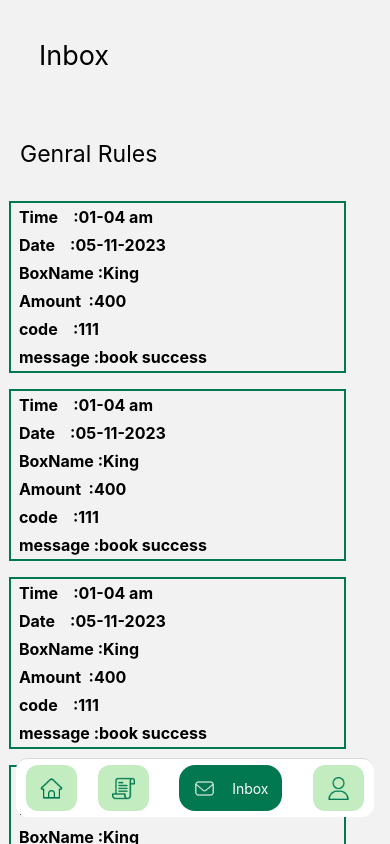
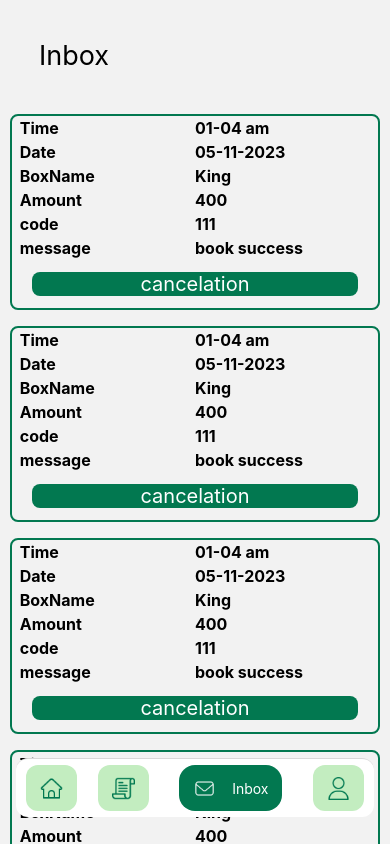
Before and after one commit to sdsahdev/Joker_admin, a React Native app: screen /Inbox in a window 390 px wide. Built offline with nearby package versions, Linux system fonts and the light colour scheme.

Commit message:
cancle 1 final

```diff
--- a/App.js
+++ b/App.js
@@ -20,6 +20,7 @@ import BottomTab from './BottomTab';
 import BoxeItems from './Components/BoxeItems';
 import DetailsCompo from './Components/DetailsCompo';
 import Otp from './src/Otp';
+import Cancel from './Components/Cancel';
 
 const Tab = createBottomTabNavigator();
 const Stack = createStackNavigator();
@@ -38,6 +39,7 @@ const App = () => {
         <Stack.Screen name="Inbox" component={Inbox} />
         <Stack.Screen name="DetailsCompo" component={DetailsCompo} />
         <Stack.Screen name="loginSceen" component={loginSceen} />
+        <Stack.Screen name="Cancel" component={Cancel} />
         <Stack.Screen name="Otp" component={Otp} />
 
       </Stack.Navigator>
--- /dev/null
+++ b/Components/Cancel.js
@@ -0,0 +1,94 @@
+import React, { useEffect, useState } from 'react';
+import TopHeader from '../Components/TopHeader'
+import { SafeAreaView } from 'react-native-safe-area-context'
+import {
+    widthPercentageToDP as wp,
+    heightPercentageToDP as hp,
+} from 'react-native-responsive-screen';
+import {
+    View,
+    StyleSheet,
+    Text,
+    FlatList,
+    TouchableOpacity,
+    Image,
+} from 'react-native';
+import imagesClass from '../asserts/imagepath';
+import { ScrollView } from 'react-native-gesture-handler';
+const Cancel = () => {
+
+    const Refunds = [
+        { id: '1', rule: 'Users can cancel their booking up to 48 hours before the scheduled booking time to be eligible for a refund.' },
+        { id: '2', rule: 'If a user cancels their booking within 48 hours before the scheduled booking time, no refund will be provided.' },
+        { id: '3', rule: 'If a user cancels their booking before 48 hours of the scheduled booking time, they will be eligible for a refund of 80% of the booking price.' },
+        { id: '4', rule: 'Users must initiate the refund request through the app.' },
+        { id: '5', rule: 'Upon successful refund request, the refund amount will be processed within some working days.' },
+        {
+            id: '6', rule: 'The refunded amount will be directly credited to the users bank account through the original payment method used for the booking.'
+        },
+        { id: '7', rule: 'No refund will be provided for cancellations made within 48 hours of the scheduled booking time.' },
+        { id: '8', rule: 'No refund will be provided for no-shows or late arrivals. Users must arrive on time for their booking.' },
+        { id: '9', rule: 'In case of any unforeseen circumstances or maintenance issues, the turf management reserves the right to cancel a booking.' },
+        { id: '10', rule: 'Users will be provided with a full refund if the cancellation is initiated by the turf management.' },
+        { id: '11', rule: 'In case of any dispute regarding refunds, users can contact our customer support team to resolve the issue.' },
+    ];
+    const renderItem = ({ item }) => (
+        <View style={styles.timeSlot}>
+            <Image
+                source={imagesClass.Arrow}
+                resizeMode='contain'
+                style={{ height: hp(1.5), alignSelf: 'center' }}
+            />
+            <Text style={styles.textLeft}>{item.rule}</Text>
+        </View>
+    );
+    return (
+        <SafeAreaView style={{ position: 'relative', marginBottom: hp(12), height: '100%' }}>
+            <View style={{ position: 'relative' }}>
+                <ScrollView >
+
+                    <View >
+                        <TopHeader name={"Cencle And Refund Policiy"} />
+                    </View>
+
+                    <View>
+
+                        <FlatList
+                            style={{ marginTop: hp(5), }}
+                            data={Refunds}
+                            showsVerticalScrollIndicator={false}
+                            keyExtractor={item => item.id}
+                            renderItem={renderItem}
+                        />
+
+                        <TouchableOpacity
+                            style={styles.btn}
+                            onPress={() => "cancle reqest"}
+                        >
+                            <Text style={styles.payment}>
+                                cancle You slot
+                            </Text>
+                        </TouchableOpacity>
+                    </View>
+                </ScrollView>
+
+            </View>
+
+        </SafeAreaView>
+    )
+}
+
+export default Cancel
+
+const styles = StyleSheet.create({
+    btn: { margin: wp(3), height: 40, flex: 1, marginBottom: hp(5) },
+    payment: { color: '#fff', backgroundColor: '#027850', flex: 1, textAlign: 'center', textAlignVertical: 'center', fontSize: wp(5), borderRadius: wp(2), },
+    timeSlot: {
+        flexDirection: 'row',
+        marginVertical: wp(2),
+        paddingHorizontal: wp(2),
+    }, textLeft: {
+        alignSelf: 'flex-start', textAlignVertical: 'top', verticalAlign: 'top', justifyContent: 'flex-start', flex: 1, flexWrap: 'wrap'
+
+    }
+})
--- a/Components/DetailsCompo.js
+++ b/Components/DetailsCompo.js
@@ -73,11 +73,19 @@ const DetailsCompo = ({ navigation }) => {
 
                 </SafeAreaView>
             </SafeAreaView>
-            <TouchableOpacity style={styles.bookbtn} onPress={() => navigation.navigate("DateTime")}>
-                <Text style={styles.booktxt}>
-                    Book Now
-                </Text>
-            </TouchableOpacity>
+            <View >
+
+                <TouchableOpacity style={styles.bookbtn} onPress={() => navigation.navigate("DateTime")}>
+                    <Text style={styles.booktxt}>
+                        Book Now
+                    </Text>
+                </TouchableOpacity>
+                <TouchableOpacity style={styles.bookbtn} onPress={() => navigation.navigate("DateTime")}>
+                    <Text style={styles.booktxt}>
+                        Book Now
+                    </Text>
+                </TouchableOpacity>
+            </View>
         </SafeAreaView >
 
 
--- a/src/DateTime.js
+++ b/src/DateTime.js
@@ -511,10 +511,10 @@ const DateTime = () => {
 export default DateTime;
 
 const styles = StyleSheet.create({
-  btn: { margin: wp(3), height: 40, flex: 1 },
   thiView: { margin: wp(10) },
   sendView: { flexWrap: 'wrap', flex: 1, justifyContent: 'center', alignSelf: 'center', marginTop: hp(4) },
   mainView: { flex: 1, marginBottom: hp(5), },
+  btn: { margin: wp(3), height: 40, flex: 1 },
   payment: { color: '#fff', backgroundColor: '#027850', flex: 1, textAlign: 'center', textAlignVertical: 'center', fontSize: wp(5), borderRadius: wp(2), },
 
 })
--- a/src/Inbox.js
+++ b/src/Inbox.js
@@ -16,7 +16,7 @@ import {
 import imagesClass from '../asserts/imagepath';
 import { ScrollView } from 'react-native-gesture-handler';
 
-const Inbox = () => {
+const Inbox = ({ navigation }) => {
     const rulesData = [
         { id: '0', message: 'book success', code: '111', date: '05-11-2023', time: '01-04 am', BoxName: 'King', amount: '400' },
         { id: '1', message: 'book success', code: '111', date: '05-11-2023', time: '01-04 am', BoxName: 'King', amount: '400' },
@@ -32,17 +32,48 @@ const Inbox = () => {
 
     const renderItem = ({ item }) => (
         <View style={styles.timeSlot}>
+            <View style={{ flexDirection: 'row', }}>
 
-            <Text style={styles.textLeft}>Time    :{item.time}</Text>
-            <Text style={styles.textLeft}>Date    :{item.date}</Text>
-            <Text style={styles.textLeft}>BoxName :{item.BoxName}</Text>
-            <Text style={styles.textLeft}>Amount  :{item.amount}</Text>
-            <Text style={styles.textLeft}>code    :{item.code}</Text>
-            <Text style={styles.textLeft}>message :{item.message}</Text>
+                <Text style={styles.textLeft}>Time</Text>
+                <Text style={styles.textLeft}>{item.time}</Text>
+            </View>
+            <View style={{ flexDirection: 'row' }}>
+
+                <Text style={styles.textLeft}>Date</Text>
+                <Text style={styles.textLeft}>{item.date}</Text>
+            </View>
+            <View style={{ flexDirection: 'row' }}>
+
+                <Text style={styles.textLeft}>BoxName</Text>
+                <Text style={styles.textLeft}>{item.BoxName}</Text>
+            </View>
+            <View style={{ flexDirection: 'row' }}>
+
+                <Text style={styles.textLeft}>Amount</Text>
+                <Text style={styles.textLeft}>{item.amount}</Text>
+            </View>
+            <View style={{ flexDirection: 'row' }}>
+
+                <Text style={styles.textLeft}>code</Text>
+                <Text style={styles.textLeft}>{item.code}</Text>
+            </View>
+            <View style={{ flexDirection: 'row' }}>
+
+                <Text style={styles.textLeft}>message</Text>
+                <Text style={styles.textLeft}>{item.message}</Text>
+            </View>
+            <TouchableOpacity
+                style={styles.btn}
+                onPress={() => navigation.navigate('Cancel')}
+            >
+                <Text style={styles.payment}>
+                    cancelation
+                </Text>
+            </TouchableOpacity>
         </View>
     );
     return (
-        <SafeAreaView style={{ position: 'relative', marginBottom: hp(12) }}>
+        <SafeAreaView style={{ position: 'relative' }}>
             <View style={{ position: 'relative' }}>
                 <ScrollView >
 
@@ -50,14 +81,9 @@ const Inbox = () => {
                         <TopHeader name={"Inbox"} />
                     </View>
 
-                    <View>
-                        <Text style={{ color: '#000', marginTop: hp(8), fontSize: wp(6), marginHorizontal: wp(5) }}>
-                            Genral Rules
-                        </Text>
-                    </View>
-                    <View style={{ marginRight: wp(9), }}>
+                    <View style={{ marginRight: wp(9), width: '100%', marginBottom: hp(12) }}>
                         <FlatList
-                            style={{ marginTop: hp(3), alignSelf: 'center', width: '95%', }}
+                            style={{ marginTop: hp(4), alignSelf: 'center', width: '95%', }}
                             data={rulesData}
                             showsVerticalScrollIndicator={false}
                             keyExtractor={item => item.id}
@@ -76,14 +102,16 @@ const Inbox = () => {
 export default Inbox
 
 const styles = StyleSheet.create({
+    btn: { margin: wp(3), height: 40, flex: 1 },
+    payment: { color: '#fff', backgroundColor: '#027850', flex: 1, textAlign: 'center', textAlignVertical: 'center', fontSize: wp(5), borderRadius: wp(2), },
     timeSlot: {
-
         marginVertical: wp(2),
         paddingHorizontal: wp(2),
         borderWidth: wp(0.5), justifyContent: 'center'
         , borderColor: '#027850',
+        borderRadius: wp(2)
     }, textLeft: {
-        alignSelf: 'flex-start', textAlignVertical: 'top', verticalAlign: 'top', justifyContent: 'flex-start', flex: 1, flexWrap: 'wrap', marginVertical: wp(1), fontWeight: 'bold', fontSize: wp(4)
+        alignSelf: 'flex-start', textAlignVertical: 'top', verticalAlign: 'top', justifyContent: 'flex-start', flex: 1, flexWrap: 'wrap', marginVertical: wp(0.5), fontWeight: 'bold', fontSize: wp(4)
 
     }
 })
```
